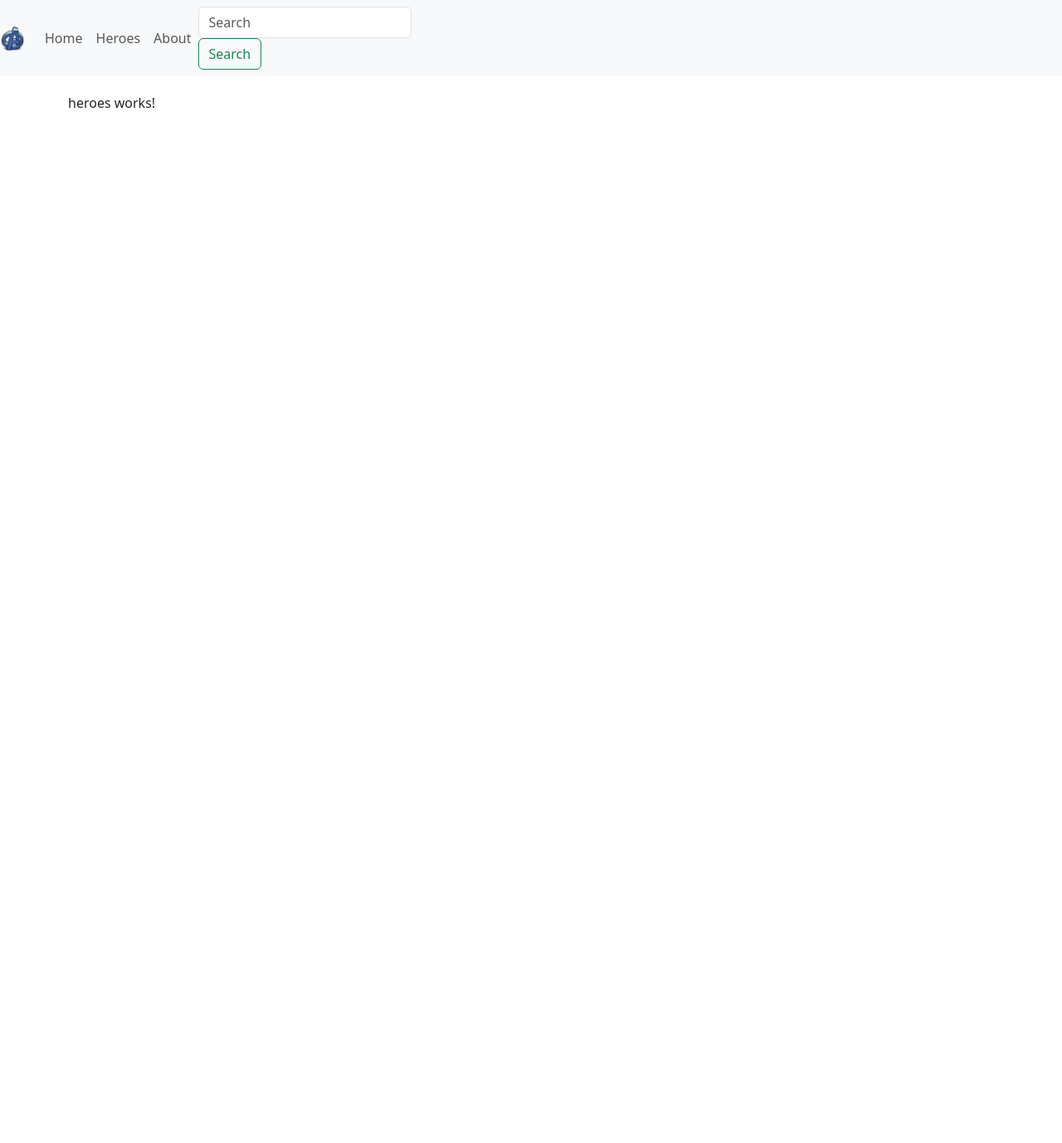
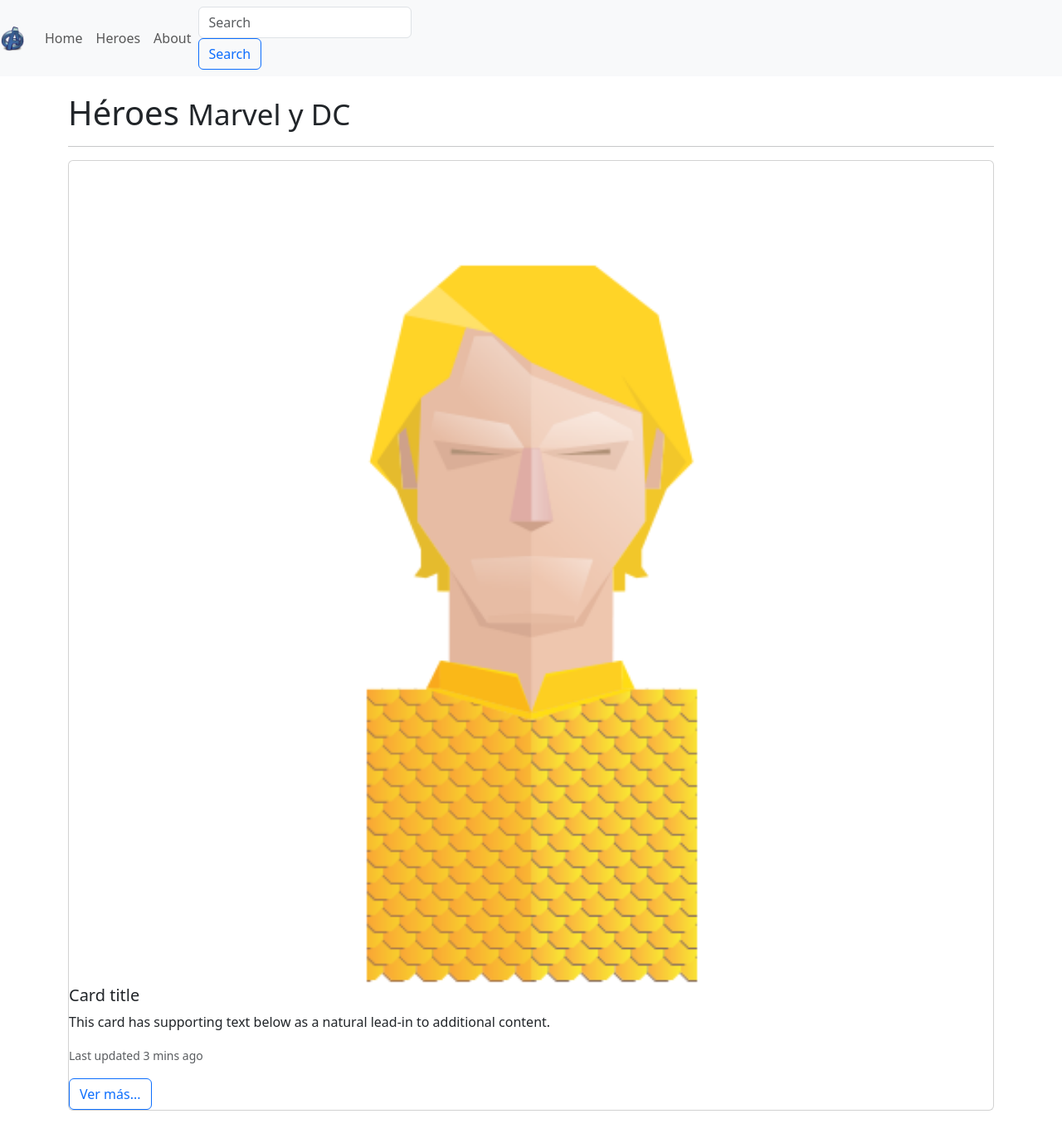
Before and after one commit to Brigitte9219/Angular_Spa, an Angular app: page /heroes in a window 1280 px wide. Shown: the top 1378 px of the page at 83% size. Before the commit the page ends 800 px from the top, so only its background shows below. Built offline with nearby package versions, Linux system fonts and the light colour scheme.

Commit message:
se agregan las cards o tarjetas de bootstrap en el html de heroes y se asignan estilos

```diff
--- a/src/app/components/heroes/heroes.component.html
+++ b/src/app/components/heroes/heroes.component.html
@@ -1 +1,17 @@
-<p>heroes works!</p>
+<h1>Héroes <small>Marvel y DC</small></h1>
+<hr>
+<div class="card-columns">
+
+  <div class="card">
+    <img src="assets/img/aquaman.png" class="card-img-top img-fluid" alt="...">
+    <div class="card-block">
+      <h5 class="card-title">Card title</h5>
+      <p class="card-text">This card has supporting text below as a natural lead-in to additional content.</p>
+      <p class="card-text"><small class="text-muted">Last updated 3 mins ago</small></p>
+
+      <button type="button" class="btn btn-outline-primary btn-block">Ver más...</button>
+    </div>
+  </div>
+
+
+</div>
--- a/src/app/components/shared/navbar/navbar.component.html
+++ b/src/app/components/shared/navbar/navbar.component.html
@@ -25,7 +25,7 @@
 
     <form class="form-inline my-2 my-lg-0">
       <input class="form-control mr-sm-2" type="text" placeholder="Search">
-      <button class="btn btn-outline-success my-2 my-sm-0" type="submit">Search</button>
+      <button class="btn btn-outline-primary my-2 my-sm-0" type="submit">Search</button>
     </form>
 
   </div>
--- a/src/styles.css
+++ b/src/styles.css
@@ -1,3 +1,6 @@
+body{
+  padding-bottom: 50px;
+}
 .main-container{
   margin-top: 20px;
  }
```
